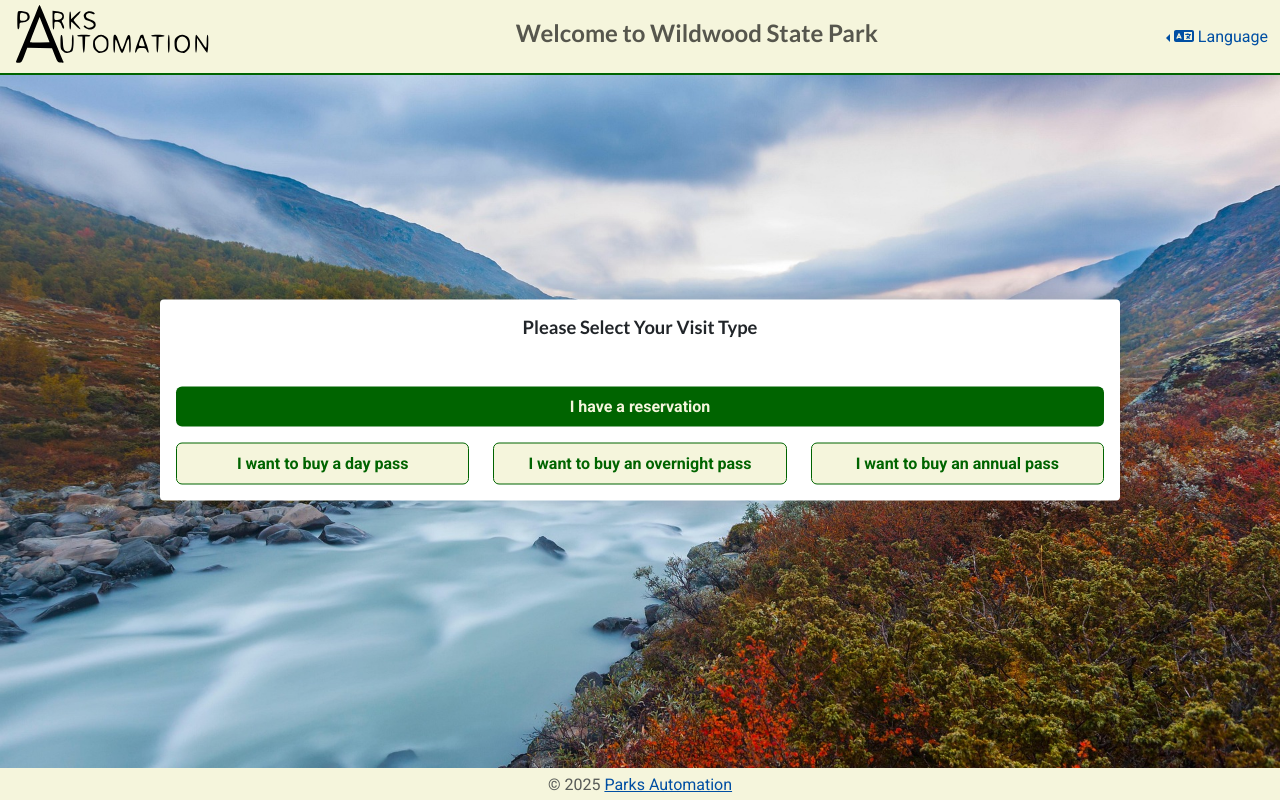
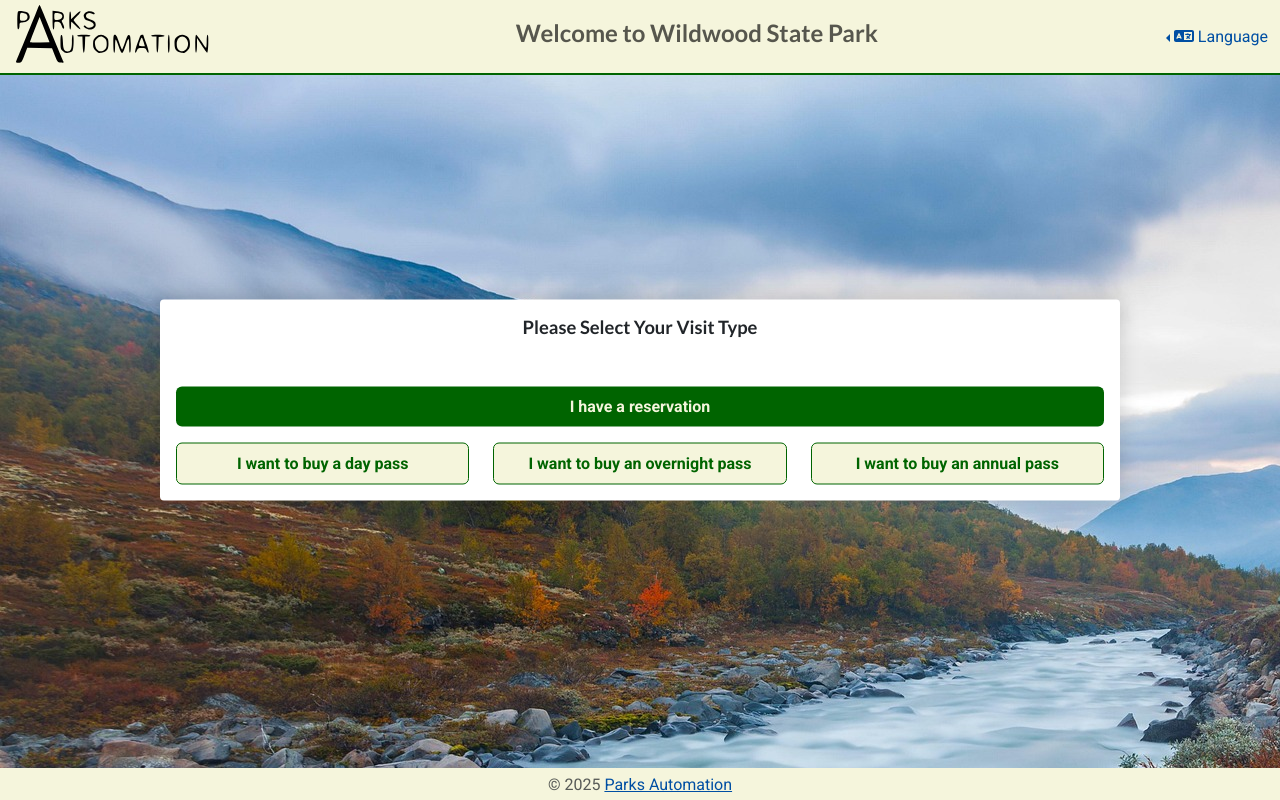
Before and after one commit to codea05/parksAutomation_DEMO, a Vue app: page / in a window 1280 px wide. Built offline with nearby package versions, Linux system fonts and the light colour scheme.

Commit message:
make background photo better

```diff
--- a/src/assets/styles/_custom.scss
+++ b/src/assets/styles/_custom.scss
@@ -145,7 +145,7 @@ body {
   background-color: $bgPaleGray;
   background-image: url('/src/assets/images/parksAutomationBackground.jpg');
   background-repeat: no-repeat;
-  background-size: cover;
+  background-size: auto;
 }
 
 h1 {
```
